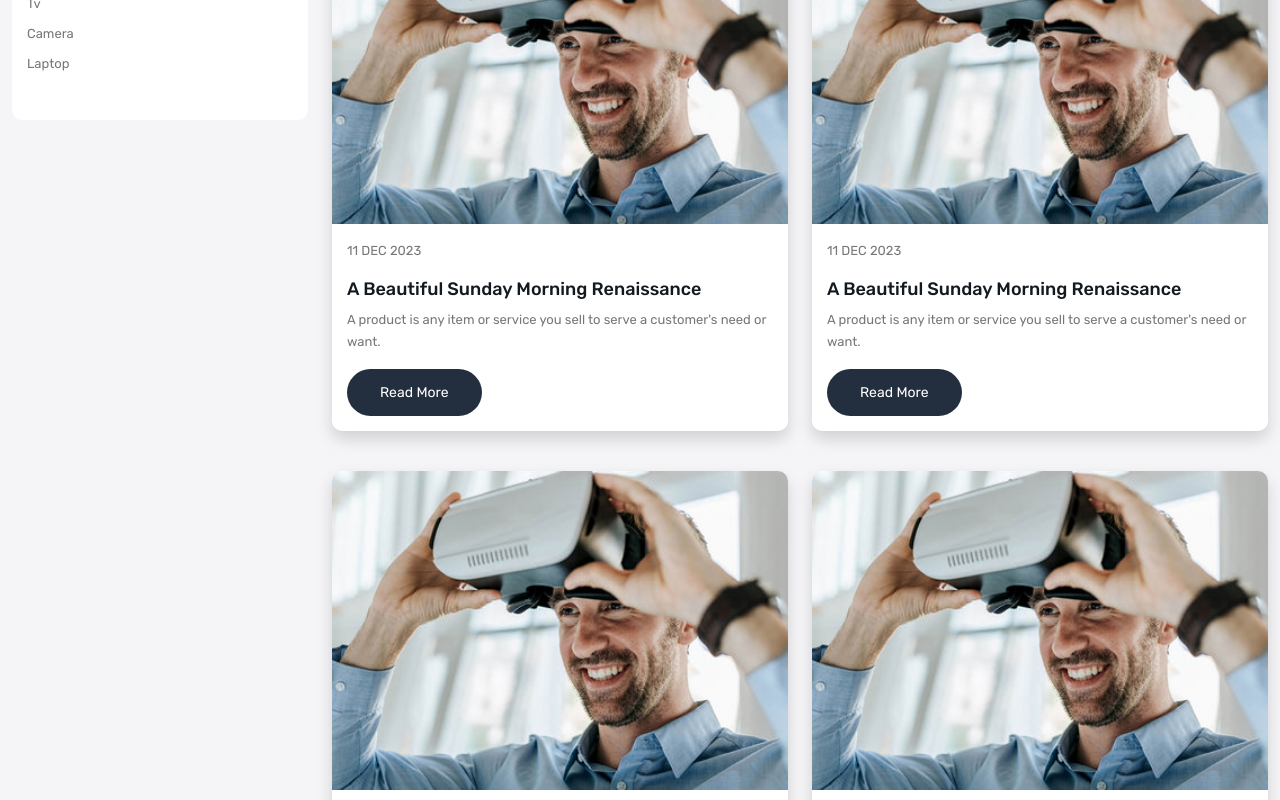
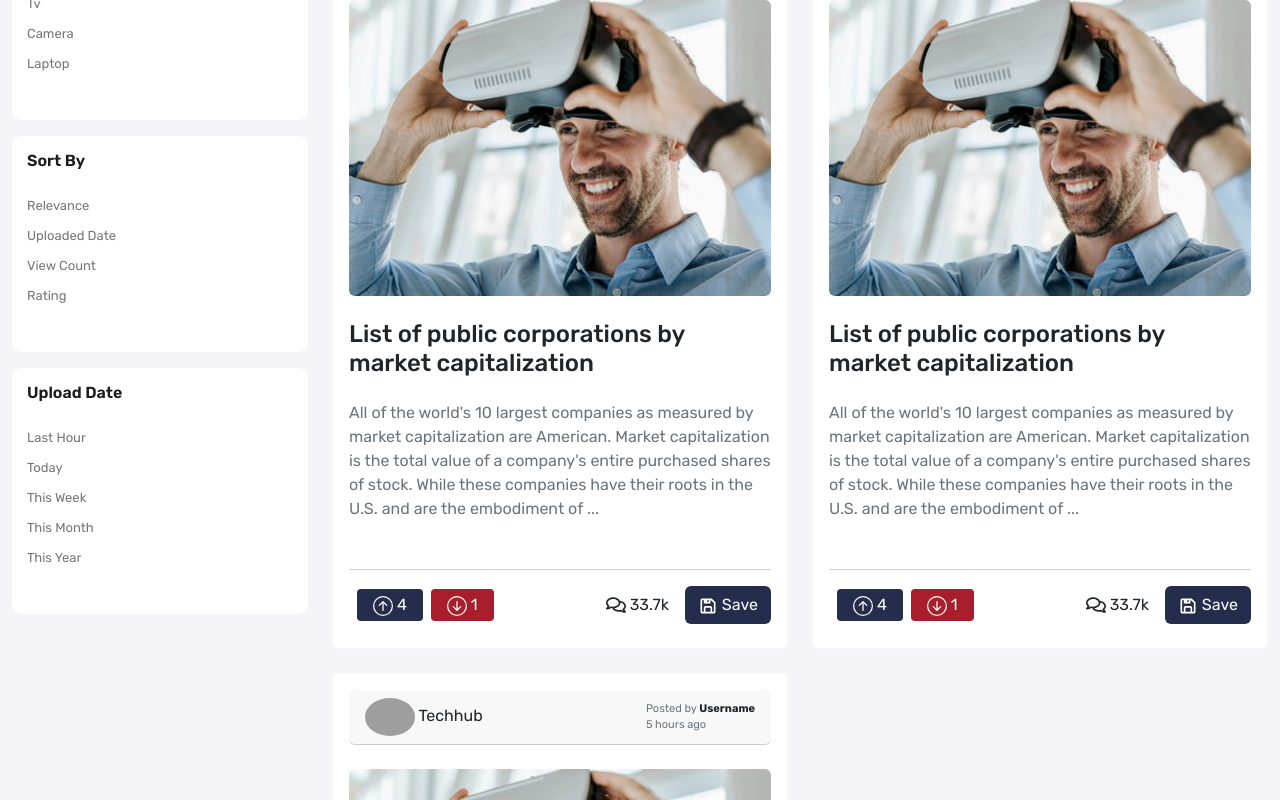
Before and after one commit to RNyaupane/frontend-MERN, a React (Vite) app: page /blogs in a window 1280 px wide. Shown: the part 440-1240 px from the top of the page. Built offline with nearby package versions, Linux system fonts and the light colour scheme; grey boxes are pictures that could not be loaded.

Commit message:
Blog Card modified

```diff
--- a/src/app/Store.jsx
+++ b/src/app/Store.jsx
@@ -1,5 +1,5 @@
 import { configureStore } from "@reduxjs/toolkit";
 
 export const  store = configureStore({
-    reducer:{},
+    // reducer:{},
 })
--- a/src/components/BlogCard.jsx
+++ b/src/components/BlogCard.jsx
@@ -1,10 +1,12 @@
 import React from 'react'
 import { Link } from 'react-router-dom'
-
+import { BsArrowUpCircle,BsShare, BsArrowDownCircle } from 'react-icons/bs'
+import {BiSave} from 'react-icons/bi'
+import {FaRegComments} from 'react-icons/fa'
 const BlogCard = () => {
     return (
         <>
-            <div className="blog-card mb-3 shadow">
+            {/* <div className="blog-card mb-3 shadow">
                 <div className="card-image">
                     <img src="images/blog-1.jpg" className='img-fluid w-100' alt="blog" />
                 </div>
@@ -14,7 +16,55 @@ const BlogCard = () => {
                     <p className="desc">A product is any item or service you sell to serve a customer's need or want.</p>
                     <Link to='/blog/:id' className='button'>Read More</Link>
                 </div>
+            </div> */}
+            {/* <div className="row d-flex"> */}
+            <div className="col-auto col-md-6 col-xl-6 mb-5 mb-lg-0">
+                <div className="card border-light p-2 p-md-3 mb-4">
+                    <div className="card-header rounded">
+                        <div className="post-meta">
+                            <div className="media d-flex align-items-center justify-content-between">
+                                <div className="post-group">
+                                    <a href="./profile.html" className='text-dark' data-toggle="tooltip" data-placement="top" title="23k followers" data-original-title="23k followers">
+                                        <img className="avatar-sm mr-2 img-fluid rounded-circle" width={50} src="https://static.vecteezy.com/system/resources/thumbnails/000/439/863/small/Basic_Ui__28186_29.jpg" alt="avatar" /> Techhub
+                                    </a>
+                                </div>
+                                <div className="d-flex align-items-center">
+                                    <div className="author-name text-secondary fs-11">
+                                    <span className='d-none d-lg-block'>Posted by <a href="./profile.html" className="mr-2 text-dark fw-bold">Username </a></span>5 hours ago
+                                    </div>
+                                </div>
+                            </div>
+                        </div>
+                    </div>
+                    <div className="card-body py-4 px-0">
+                        <a href="./single-post-left-sidebar.html">
+                            <img src="images/blog-1.jpg" className="card-img-top rounded" alt="image" />
+                            <h4 className="my-4 text-dark">List of public corporations by market capitalization</h4>
+                        </a>
+                        <p className="card-text mb-4 text-secondary">All of the world's 10 largest companies as measured by market capitalization are American. Market capitalization is the total value of a company's entire purchased shares of stock. While these companies have their roots
+                            in the U.S. and are the embodiment of ... </p>
+                    </div>
+                    <div className="card-footer bg-white pt-3 px-0">
+                        <div className="d-flex flex-wrap flex-lg-nowrap align-items-center justify-content-between">
+                            <div className="post-details mb-3 mb-lg-0">
+                                <button className="btn btn-sm btn-primary fs-6 mx-2 border border-0 shadow-none px-3" style={{backgroundColor:'#242e4c'}}>
+                                    <span className="fas fa-arrow-up mr-2 animate-up-2"></span>
+                                    <BsArrowUpCircle className='fs-5' /> 4
+                                </button>
+                                <button className="btn btn-sm btn-danger fs-6  border-0 shadow-none px-3 " style={{backgroundColor:'#A91E2C'}}>
+                                    <span className="fas fa-arrow-down mr-2 animate-down-2"></span>
+                                    <BsArrowDownCircle className='fs-5' /> 1
+                                </button>
+                            </div>
+                            <div className="post-meta " >
+                                <a className="text-dark me-3 " href="#"><FaRegComments className='fs-5 '/> 33.7k</a>
+                                <button className="btn text-white"  style={{backgroundColor:'#242e4c'}}><BiSave className='fs-5'/> Save</button>
+                            </div>
+                        </div>
+                    </div>
+                </div>
             </div>
+            {/*</div> */}
         </>
     )
 }
--- a/src/components/Header.jsx
+++ b/src/components/Header.jsx
@@ -157,8 +157,8 @@ const Header = () => {
               <li><Link className="dropdown-item text-white" to="">Category 3</Link></li>
             </ul>
           </div>
-          <button class="navbar-toggler" type="button" data-bs-toggle="collapse" data-bs-target="#navbarToggleExternalContent" aria-controls="navbarToggleExternalContent" aria-expanded="false" aria-label="Toggle navigation">
-            <span class="navbar-toggler-icon"></span>
+          <button className="navbar-toggler" type="button" data-bs-toggle="collapse" data-bs-target="#navbarToggleExternalContent" aria-controls="navbarToggleExternalContent" aria-expanded="false" aria-label="Toggle navigation">
+            <span className="navbar-toggler-icon"></span>
           </button>
           <div className="collapse navbar-collapse" id="navbarToggleExternalContent">
             <div className="navbar-nav gap-30 ms-5 text-center">
--- a/src/main.jsx
+++ b/src/main.jsx
@@ -2,7 +2,7 @@ import React from 'react'
 import ReactDOM from 'react-dom/client'
 import App from './App.jsx'
 import './index.css'
-import { store } from './app/Store.jsx'
+// import { store } from './app/Store.jsx'
 
 ReactDOM.createRoot(document.getElementById('root')).render(
   <React.StrictMode>
--- a/src/pages/Blog.jsx
+++ b/src/pages/Blog.jsx
@@ -25,21 +25,40 @@ const Blog = () => {
                                 </ul>
                             </div>
                         </div>
+                        <div className="filter-card mb-3">
+                            <h3 className="filter-title">
+                                Sort By
+                            </h3>
+                            <div className="">
+                                <ul className='ps-0'>
+                                    <li>Relevance</li>
+                                    <li>Uploaded Date</li>
+                                    <li>View Count</li>
+                                    <li>Rating</li>
+                                </ul>
+                            </div>
+                        </div>
+                        <div className="filter-card mb-3">
+                            <h3 className="filter-title">
+                                Upload Date
+                            </h3>
+                            <div className="">
+                                <ul className='ps-0'>
+                                    <li>Last Hour</li>
+                                    <li>Today</li>
+                                    <li>This Week</li>
+                                    <li>This Month</li>
+                                    <li>This Year</li>
+                                </ul>
+                            </div>
+                        </div>
                     </div>
                     <div className="col-9">
                         <div className="row">
-                            <div className="col-6 mb-4">
-                                <BlogCard />
-                            </div>
-                            <div className="col-6 mb-4">
-                                <BlogCard />
-                            </div>
-                            <div className="col-6 mb-4">
-                                <BlogCard />
-                            </div>
-                            <div className="col-6 mb-4">
-                                <BlogCard />
-                            </div>
+                        <BlogCard />
+                        <BlogCard />
+                        <BlogCard />
+
                         </div>
                     </div>
                 </div>
--- a/src/pages/Contact.jsx
+++ b/src/pages/Contact.jsx
@@ -29,11 +29,11 @@ const Contact = () => {
                 <h3 className="contact-title mb-4">Contact</h3>
                 <form action="" className='d-flex flex-column gap-15'>
                   <CustomInput
-className="form-control custom-input" type="text" className="form-control" placeholder='Name' />
+                     type="text" className="form-control" placeholder='Name' />
                   <CustomInput
-className="form-control custom-input" type="email" className="form-control" placeholder='Email' />
+                     type="email" className="form-control" placeholder='Email' />
                   <CustomInput
-className="form-control custom-input" type="tel" className="form-control" placeholder='Mobile Number' />
+                     type="tel" className="form-control" placeholder='Mobile Number' />
                   <div className="">
                     <textarea name="" id="" className='w-100 form-control' cols="30" rows="4" placeholder='Message'></textarea>
                   </div>
--- a/src/pages/OurStore.jsx
+++ b/src/pages/OurStore.jsx
@@ -18,7 +18,7 @@ const OurStore = () => {
             <BreadCrumb title='Our Store' />
             <Container class1="store-wrapper home-wrapper-2 py-5">
                 <div className="row">
-                    <div className="col-3">
+                    <div className="col-3 d-none d-md-block">
                         <div className="filter-card mb-3">
                             <h3 className="filter-title">
                                 Shop By Categories
@@ -143,7 +143,7 @@ const OurStore = () => {
                             </div>
                         </div>
                     </div>
-                    <div className="col-9">
+                    <div className="col-auto col-md-9">
                         <div className="filter-sort-grid mb-4">
                             <div className="d-flex justify-content-between align-items-center">
                                 <div className="d-flex align-items-center gap-10">
```
